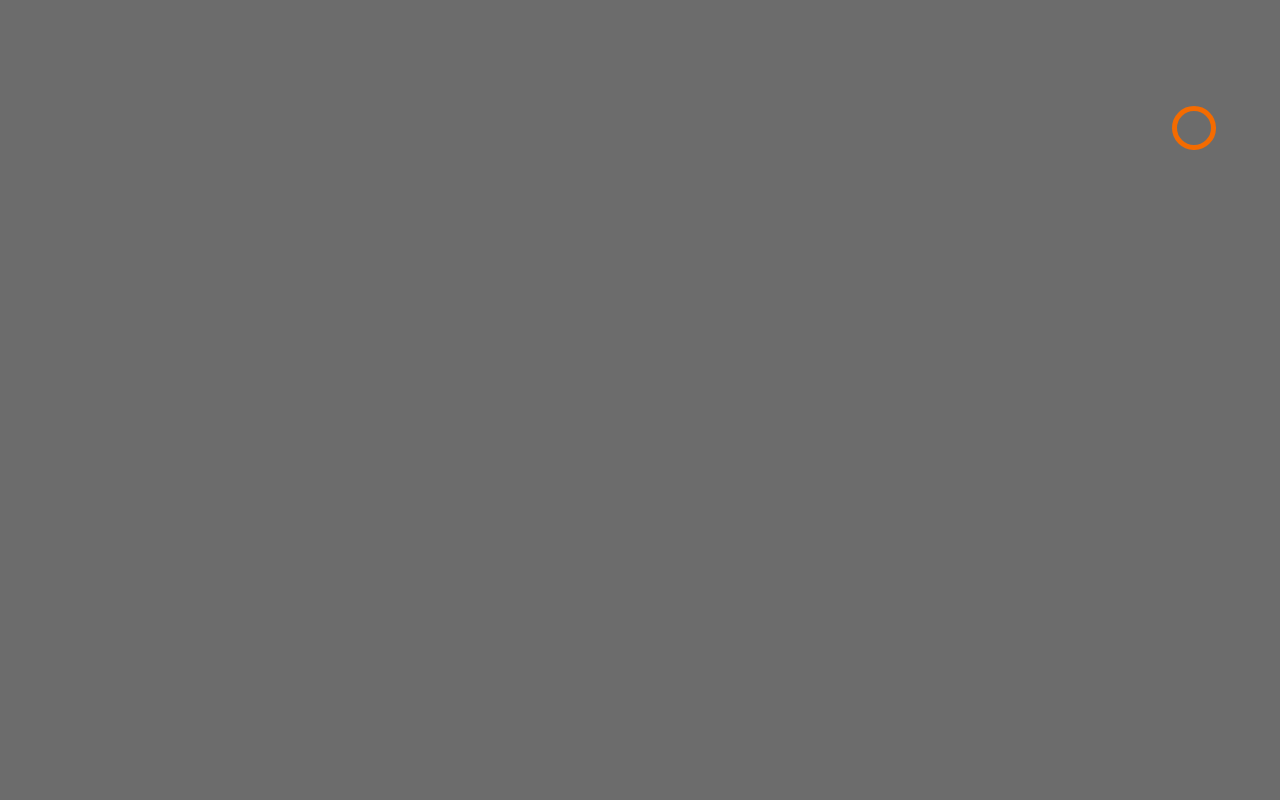
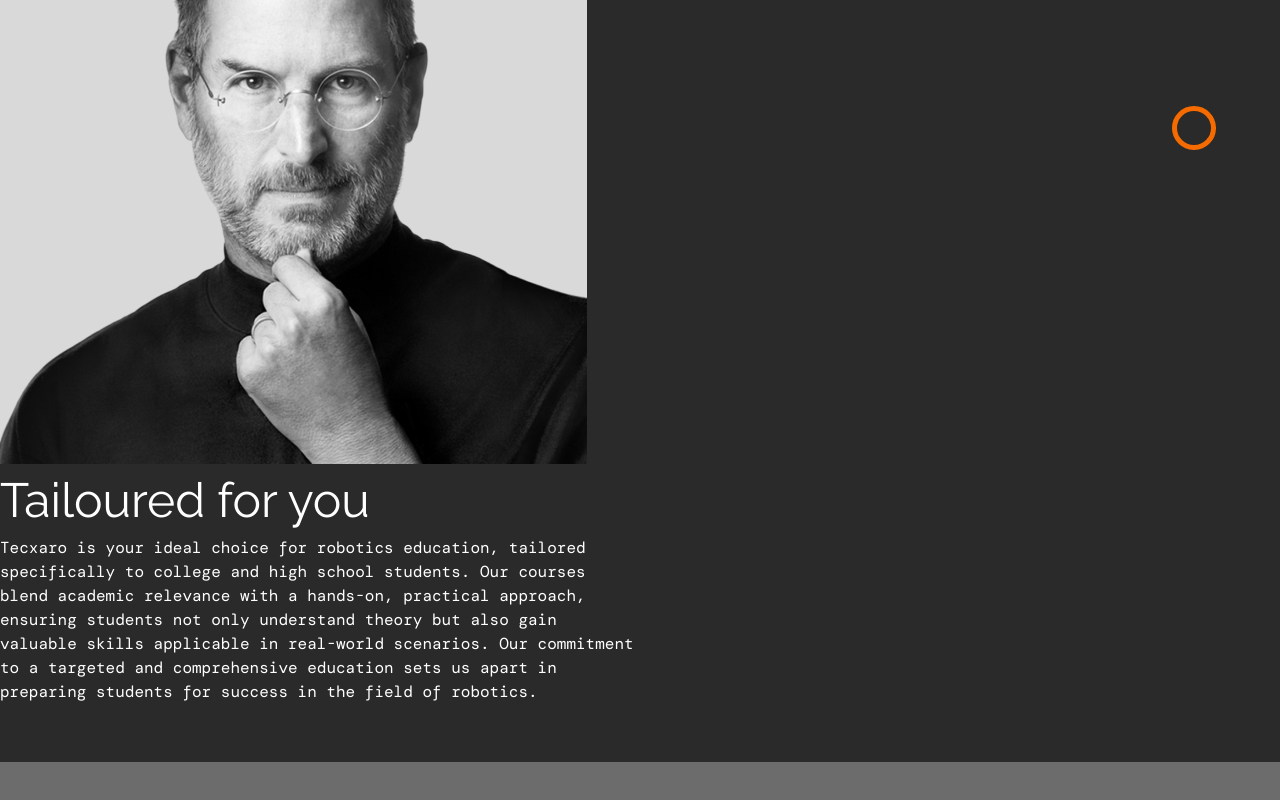
Before and after one commit to Techxaro/tecxaro-website, a React (Vite) app in the folder website/: page / in a window 1280 px wide. Shown: the part 2726-3526 px from the top of the page. Built offline with nearby package versions, Linux system fonts and the light colour scheme.

Commit message:
the first commit for the day

```diff
--- a/website/src/screenSize/Desktop/Components/_4_whyChooseUs-2.jsx
+++ b/website/src/screenSize/Desktop/Components/_4_whyChooseUs-2.jsx
@@ -1,25 +1,57 @@
-
+import steveJobsImg from "../../../assets/jpg/steveJobsImg.jpg"
 
 
 
 export const TailoredForYou = () => {
   return (
-    <div>
-
-        {/* TAILOURED FOR YOU SUB HEADING */}
+    <div id="TailouredForYou-whyChooseUs">
 
 
 
 
 
-        {/* THE IMAGE  */}
+      {/* div containing the img and the text */}
+
+      <div id="tailouredforyou-wrapper" className=" flex ">
+
+
+        {/* the image */}
+        <img src={steveJobsImg} alt="" />
 
 
 
 
 
 
-        {/* THE PARAGRAPH */}
+        {/* the text section div  */}
+        <div>
+          {/* the subheading part */}
+          <div>
+            <h1 className="whyChooseUs-subheading raleway font-semibold">
+              Tailoured for <span className=" text-[#F56B00]">you</span></h1>
+          </div>
+
+
+
+
+          {/* the paragraph part */}
+          <div>
+            <p className=" dmMono mainPara-tailourMadeForYou">Tecxaro is your ideal choice for robotics education, tailored specifically to college and high school students. Our courses blend academic relevance with a hands-on, practical approach, ensuring students not only understand theory but also gain valuable skills applicable in real-world scenarios. Our commitment to a targeted and comprehensive education sets us apart in preparing students for success in the field of robotics.</p>
+          </div>
+
+
+        </div>
+
+
+
+      </div>
+
+
+
+
+
+
+
 
     </div>
   )
--- a/website/src/screenSize/Desktop/Pages/homePage.css
+++ b/website/src/screenSize/Desktop/Pages/homePage.css
@@ -220,6 +220,8 @@
     align-items: center;
 
 
+    z-index: +2;
+
 
 }
 
@@ -229,6 +231,55 @@
     height: 50rem;
 
 }
+
+
+
+
+
+
+
+/* TAILOURED FOR YOU */
+#TailouredForYou-whyChooseUs{
+
+    display: flex;
+    justify-content: center;
+    align-items: center;
+
+    width: 100%;
+    max-width: 1920px;
+    height: 59rem;
+
+
+    background-color: var(--grey);
+
+    position: relative;
+
+    color: white;
+}
+
+
+
+#tailouredforyou-wrapper{
+
+    width: 92.25rem;
+}
+
+
+.whyChooseUs-subheading{
+
+    font-size: 3rem;
+}
+
+
+.mainPara-tailourMadeForYou{
+
+    width: 50%;
+}
+
+
+
+
+
 
 
 
--- a/website/src/screenSize/Desktop/Pages/homePage.jsx
+++ b/website/src/screenSize/Desktop/Pages/homePage.jsx
@@ -3,6 +3,7 @@ import { Navbar } from "../Components/_0_navbar"
 import { HeroSection } from "../Components/_1_heroSection"
 import { AboutUs } from "../Components/_2_aboutUs"
 import { PracticalApproach } from "../Components/_3_whyChooseUs-1"
+import { TailoredForYou } from "../Components/_4_whyChooseUs-2"
 
 // CSS
 import "./homePage.css"
@@ -14,7 +15,7 @@ export const HomePageDesktop = () => {
         <HeroSection/>
         <AboutUs/>
         <PracticalApproach/>
-
+        <TailoredForYou/>
     </div>
   )
 }
```
Also changed, not shown: website/src/assets/jpg/steveJobsImg.jpg (added).
